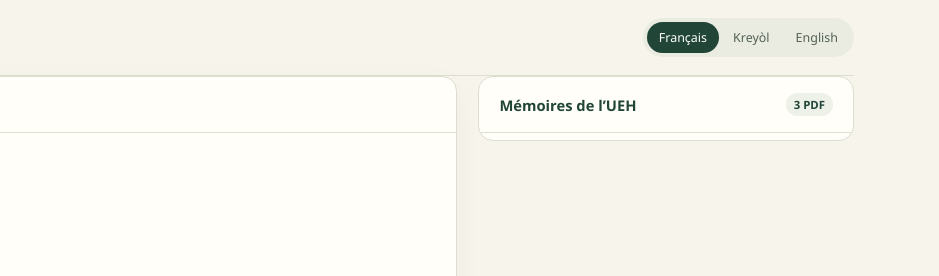
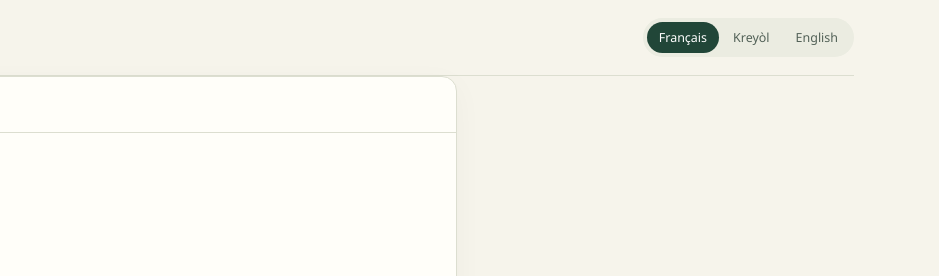
Before and after one commit to JnjR/C-natus, a plain HTML site: page index.html in a window 1280 px wide. Shown: the top 276 px of the page, 341-1280 px from the left. Drawn offline with Linux system fonts and the light colour scheme.

Commit message:
Update index.html

```diff
--- a/index.html
+++ b/index.html
@@ -37,10 +37,10 @@
           <button type="submit" id="send">Rechercher <span aria-hidden="true">↗</span></button>
         </form>
       </section>
-      <aside class="panel collection" aria-labelledby="collection-title">
+      <!-- <aside class="panel collection" aria-labelledby="collection-title">
         <div class="panel-heading"><h2 id="collection-title">Mémoires de l’UEH</h2><span class="count">3 PDF</span></div>
         <ul id="documents"></ul>
-      </aside>
+      </aside> -->
     </div>
   </main>
   <footer><span>CRIA · UEH</span><span id="footnote">École normale supérieure · Département de philosophie</span></footer>
```
